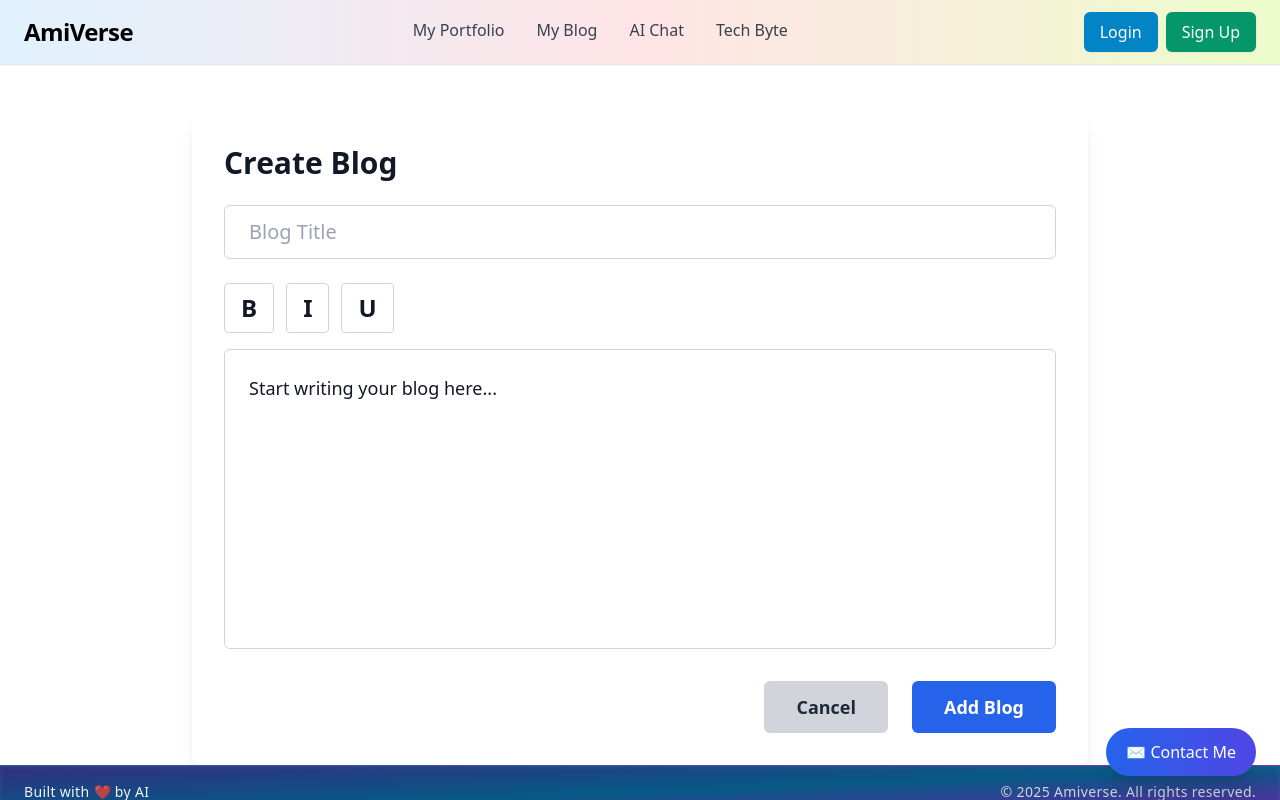
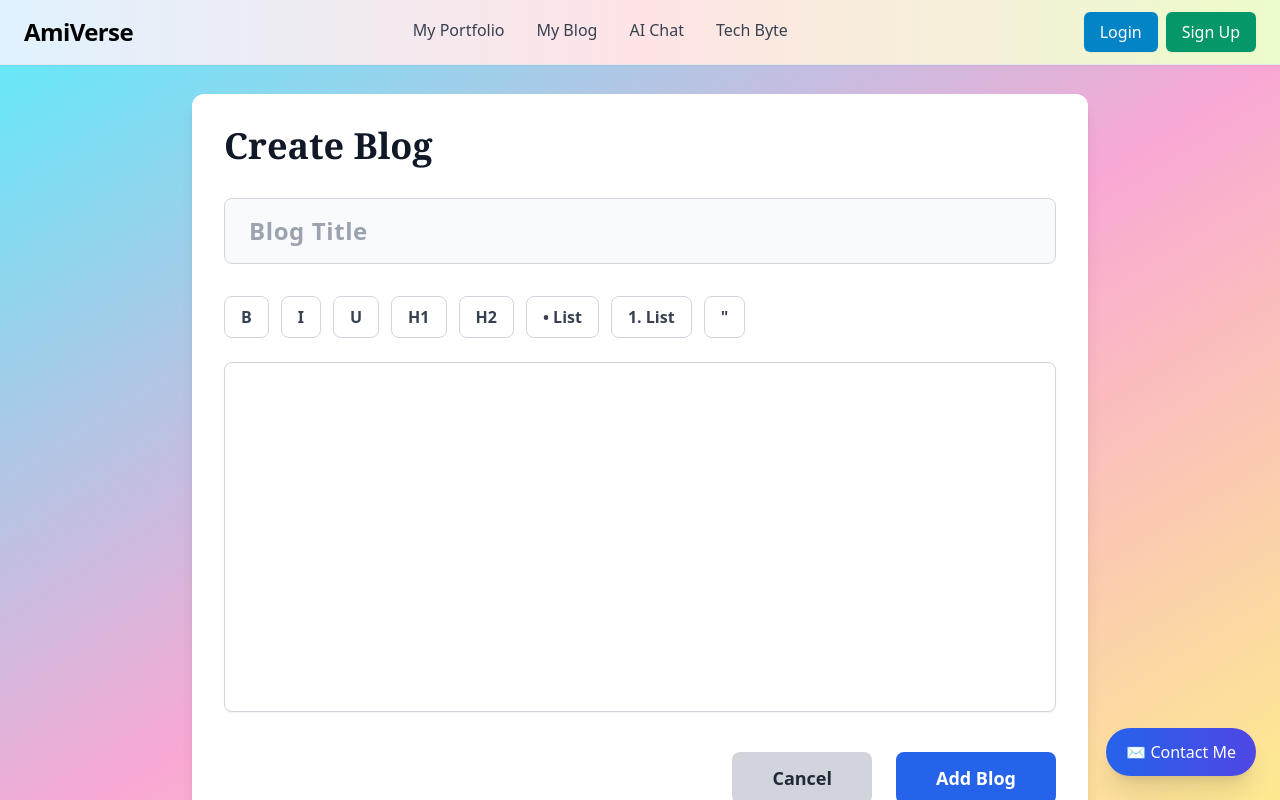
Before and after one commit to amritanshu99/amiwrites-UI, a React (Create React App) app: page /add-blog in a window 1280 px wide. Built offline with nearby package versions, Linux system fonts and the light colour scheme.

Commit message:
Adding SEO

```diff
--- a/src/components/AddBlog.jsx
+++ b/src/components/AddBlog.jsx
@@ -1,7 +1,8 @@
-import React, { useState } from "react";
+import React, { useState, useEffect } from "react";
 import axios from "axios";
 import { useEditor, EditorContent } from "@tiptap/react";
 import StarterKit from "@tiptap/starter-kit";
+import { useNavigate } from "react-router-dom";
 
 export default function AddBlog() {
   const [title, setTitle] = useState("");
@@ -9,10 +10,30 @@ export default function AddBlog() {
   const [error, setError] = useState(null);
   const [success, setSuccess] = useState(null);
 
+  const navigate = useNavigate();
+
   const editor = useEditor({
     extensions: [StarterKit],
-    content: "<p>Start writing your blog here...</p>",
+    content: "",
+    editorProps: {
+      attributes: {
+        class:
+          "prose prose-sm sm:prose lg:prose-lg xl:prose-xl max-w-full focus:outline-none min-h-[350px] px-6 py-5 rounded-lg border border-gray-300 dark:border-gray-600 bg-white dark:bg-gray-900 text-gray-900 dark:text-gray-100 shadow-sm transition-shadow duration-300 placeholder-gray-400 dark:placeholder-gray-600",
+        placeholder: "Start writing your blog here...",
+      },
+    },
   });
+
+  useEffect(() => {
+      let link = document.querySelector("link[rel='canonical']");
+  if (!link) {
+    link = document.createElement("link");
+    link.rel = "canonical";
+    document.head.appendChild(link);
+  }
+  link.href = window.location.href;
+    document.title = "Add Blog";
+  }, []);
 
   const handleSubmit = async () => {
     if (!title.trim()) {
@@ -22,11 +43,16 @@ export default function AddBlog() {
     if (!editor) return;
 
     const content = editor.getHTML();
+    if (!content || content === "<p></p>") {
+      setError("Content cannot be empty");
+      return;
+    }
+
     setLoading(true);
     setError(null);
     setSuccess(null);
 
-    const token = localStorage.getItem("token"); // get token from localStorage
+    const token = localStorage.getItem("token");
     if (!token) {
       setError("You must be logged in to submit a blog");
       setLoading(false);
@@ -34,13 +60,13 @@ export default function AddBlog() {
     }
 
     try {
-      const response = await axios.post(
+      await axios.post(
         "https://amiwrites-backend-app-1.onrender.com/api/blogs",
         { title, content },
         {
           headers: {
             "Content-Type": "application/json",
-            Authorization: `Bearer ${token}`,  // <-- JWT token in header
+            Authorization: `Bearer ${token}`,
           },
         }
       );
@@ -48,6 +74,8 @@ export default function AddBlog() {
       setSuccess("Blog submitted successfully!");
       setTitle("");
       editor.commands.clearContent();
+
+      navigate("/blog");
     } catch (err) {
       setError(err.response?.data?.error || err.message || "Something went wrong");
     } finally {
@@ -64,9 +92,21 @@ export default function AddBlog() {
 
   if (!editor) return null;
 
+  const toolbarButtons = [
+    { format: "bold", label: "B", title: "Bold" },
+    { format: "italic", label: "I", title: "Italic" },
+    { format: "underline", label: "U", title: "Underline" },
+    { format: "heading", level: 1, label: "H1", title: "Heading 1" },
+    { format: "heading", level: 2, label: "H2", title: "Heading 2" },
+    { format: "bulletList", label: "• List", title: "Bullet List" },
+    { format: "orderedList", label: "1. List", title: "Ordered List" },
+    { format: "blockquote", label: '"', title: "Blockquote" },
+  ];
+
   return (
-    <div className="max-w-4xl mx-auto mt-12 p-8 bg-white dark:bg-gray-800 rounded-lg shadow-lg">
-      <h2 className="text-3xl font-semibold mb-6 text-gray-900 dark:text-gray-100">
+    <div className="min-h-screen bg-gradient-to-br from-cyan-300 via-pink-300 to-yellow-200 flex items-center justify-center p-4">
+      <div className="max-w-4xl w-full p-8 bg-white dark:bg-gray-900 rounded-xl shadow-lg">
+        <h2 className="text-4xl font-serif font-semibold mb-8 text-gray-900 dark:text-gray-100">
           Create Blog
         </h2>
 
@@ -75,66 +115,81 @@ export default function AddBlog() {
           value={title}
           onChange={(e) => setTitle(e.target.value)}
           placeholder="Blog Title"
-        className="w-full mb-6 px-6 py-3 rounded-md border border-gray-300 dark:border-gray-600 bg-white dark:bg-gray-700 text-gray-900 dark:text-gray-100 text-xl focus:outline-none focus:ring-4 focus:ring-blue-500"
+          className="w-full mb-8 px-6 py-4 rounded-lg border border-gray-300 dark:border-gray-700 bg-gray-50 dark:bg-gray-800 text-gray-900 dark:text-gray-100 text-2xl font-semibold tracking-wide placeholder-gray-400 dark:placeholder-gray-600 focus:outline-none focus:ring-4 focus:ring-blue-500 transition"
         />
 
         {/* Toolbar */}
-      <div className="mb-4 space-x-3">
-        {[
-          { format: "bold", label: "B" },
-          { format: "italic", label: "I" },
-          { format: "underline", label: "U" },
-        ].map(({ format, label }) => (
+        <div className="flex flex-wrap gap-3 mb-6">
+          {toolbarButtons.map(({ format, label, title, level }) => {
+            const isActive =
+              format === "heading"
+                ? editor.isActive(format, { level })
+                : editor.isActive(format);
+            return (
               <button
-            key={format}
+                key={`${format}${level || ""}`}
                 type="button"
-            onClick={() =>
-              editor
-                .chain()
-                .focus()
-                [`toggle${format.charAt(0).toUpperCase() + format.slice(1)}`]()
-                .run()
+                title={title}
+                onClick={() => {
+                  editor.chain().focus();
+                  if (format === "heading") {
+                    editor.toggleHeading({ level }).run();
+                  } else if (format === "bulletList") {
+                    editor.toggleBulletList().run();
+                  } else if (format === "orderedList") {
+                    editor.toggleOrderedList().run();
+                  } else if (format === "blockquote") {
+                    editor.toggleBlockquote().run();
+                  } else {
+                    editor[
+                      `toggle${format.charAt(0).toUpperCase() + format.slice(1)}`
+                    ]().run();
                   }
-            className={`px-4 py-2 rounded border text-2xl font-bold ${
-              editor.isActive(format)
-                ? "bg-blue-600 text-white border-blue-600"
-                : "bg-white dark:bg-gray-700 border-gray-300 dark:border-gray-600 text-gray-900 dark:text-gray-100"
+                }}
+                className={`px-4 py-2 rounded-lg border font-semibold transition
+                  ${
+                    isActive
+                      ? "bg-blue-600 border-blue-600 text-white shadow-md"
+                      : "bg-white dark:bg-gray-800 border-gray-300 dark:border-gray-700 text-gray-700 dark:text-gray-300 hover:bg-gray-100 dark:hover:bg-gray-700"
                   }`}
-            aria-label={format}
               >
                 {label}
               </button>
-        ))}
+            );
+          })}
         </div>
 
         {/* Editor */}
-      <div className="border border-gray-300 dark:border-gray-600 rounded-md p-6 bg-white dark:bg-gray-700 text-gray-900 dark:text-gray-100 min-h-[300px] text-lg">
         <EditorContent editor={editor} />
-      </div>
 
         {error && (
-        <p className="mt-4 text-red-600 dark:text-red-400 font-medium text-lg">{error}</p>
+          <p className="mt-6 text-red-600 dark:text-red-400 font-medium text-lg">
+            {error}
+          </p>
         )}
         {success && (
-        <p className="mt-4 text-green-600 dark:text-green-400 font-medium text-lg">{success}</p>
+          <p className="mt-6 text-green-600 dark:text-green-400 font-medium text-lg">
+            {success}
+          </p>
         )}
 
-      <div className="flex justify-end space-x-6 mt-8">
+        <div className="flex justify-end space-x-6 mt-10">
           <button
             onClick={handleCancel}
             disabled={loading}
-          className="px-8 py-3 rounded-md bg-gray-300 dark:bg-gray-600 text-gray-800 dark:text-gray-100 hover:bg-gray-400 dark:hover:bg-gray-500 transition disabled:opacity-50 text-lg font-semibold"
+            className="px-10 py-3 rounded-lg bg-gray-300 dark:bg-gray-700 text-gray-800 dark:text-gray-200 hover:bg-gray-400 dark:hover:bg-gray-600 transition disabled:opacity-50 text-lg font-semibold"
           >
             Cancel
           </button>
           <button
             onClick={handleSubmit}
             disabled={loading}
-          className="px-8 py-3 rounded-md bg-blue-600 text-white hover:bg-blue-700 transition disabled:opacity-50 text-lg font-semibold"
+            className="px-10 py-3 rounded-lg bg-blue-600 text-white hover:bg-blue-700 transition disabled:opacity-50 text-lg font-semibold"
           >
             {loading ? "Submitting..." : "Add Blog"}
           </button>
         </div>
       </div>
+    </div>
   );
 }
--- a/src/components/BlogDetail.jsx
+++ b/src/components/BlogDetail.jsx
@@ -20,6 +20,17 @@ const BlogDetails = () => {
       setLoading(false);
     }
   };
+
+    useEffect(() => {
+        let link = document.querySelector("link[rel='canonical']");
+  if (!link) {
+    link = document.createElement("link");
+    link.rel = "canonical";
+    document.head.appendChild(link);
+  }
+  link.href = window.location.href;
+    document.title = "Blog Details";
+  }, []);
 
   useEffect(() => {
     fetchBlog();
--- a/src/components/BlogList.jsx
+++ b/src/components/BlogList.jsx
@@ -20,6 +20,15 @@ const useAuth = () => {
   const [username, setUsername] = useState(null);
 
   useEffect(() => {
+        let link = document.querySelector("link[rel='canonical']");
+  if (!link) {
+    link = document.createElement("link");
+    link.rel = "canonical";
+    document.head.appendChild(link);
+  }
+  link.href = window.location.href;
+    document.title = "Blog List";
+
     const checkAuth = () => {
       const token = localStorage.getItem('token');
       setIsAuthenticated(!!token);
--- a/src/components/PortfolioDetails.jsx
+++ b/src/components/PortfolioDetails.jsx
@@ -119,6 +119,15 @@ export default function Portfolio() {
   const [modalData, setModalData] = useState({ isOpen: false, title: "", achievements: [] });
 
   useEffect(() => {
+        let link = document.querySelector("link[rel='canonical']");
+  if (!link) {
+    link = document.createElement("link");
+    link.rel = "canonical";
+    document.head.appendChild(link);
+  }
+  link.href = window.location.href;
+    document.title = "My Portfolio";
+
     axios
       .get(`https://amiwrites-backend-app-1.onrender.com/api/portfolio`)
       .then((res) => setData(res.data))
--- a/src/components/ResetPasswordPageDetails.jsx
+++ b/src/components/ResetPasswordPageDetails.jsx
@@ -1,4 +1,4 @@
-import React, { useState } from "react";
+import React, { useState,useEffect } from "react";
 import { useParams, useNavigate } from "react-router-dom";
 import axios from "axios";
 import { toast, ToastContainer } from "react-toastify";
@@ -12,7 +12,16 @@ export default function ResetPasswordPageDetails() {
   const [password, setPassword] = useState("");
   const [confirmPassword, setConfirmPassword] = useState("");
   const [loading, setLoading] = useState(false);
-
+  useEffect(() => {
+      let link = document.querySelector("link[rel='canonical']");
+  if (!link) {
+    link = document.createElement("link");
+    link.rel = "canonical";
+    document.head.appendChild(link);
+  }
+  link.href = window.location.href;
+    document.title = "Reset Password Page";
+  }, []);
   const validatePassword = (pwd) => {
     return (
       pwd.length >= 10 &&
--- a/src/components/TechByteDetails.jsx
+++ b/src/components/TechByteDetails.jsx
@@ -8,7 +8,16 @@ function TechNewsCards() {
   const [error, setError] = useState(null);
 
   useEffect(() => {
+      let link = document.querySelector("link[rel='canonical']");
+  if (!link) {
+    link = document.createElement("link");
+    link.rel = "canonical";
+    document.head.appendChild(link);
+  }
+  link.href = window.location.href;
     let isMounted = true;
+
+    document.title = "Tech-Byte";
 
     axios
       .get("https://amiwrites-backend-app-1.onrender.com/api/tech-news")
```
Lines whose indentation alone changed are shown as unchanged.
